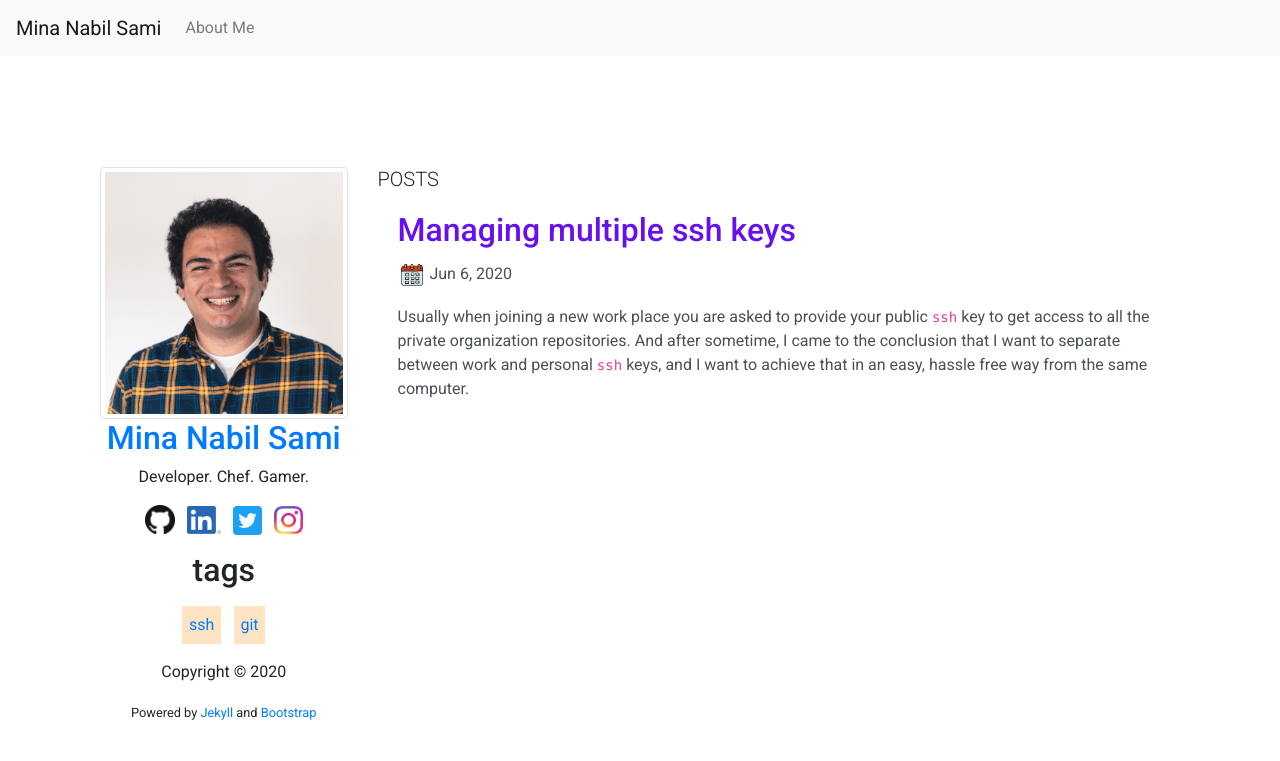
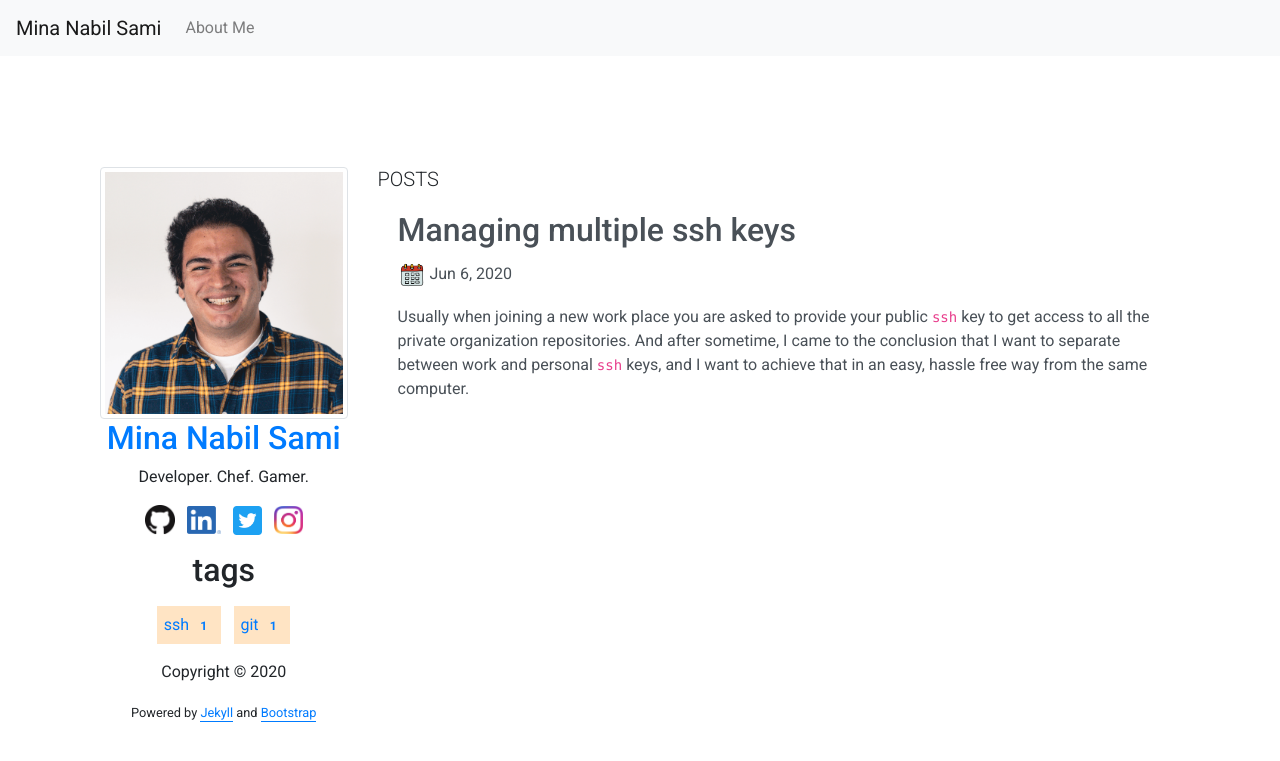
Before and after one commit to mnsami/minasami.com, a Jekyll site: the page built from index.md, in a window 1280 px wide. Shown: the top 761 px of the page. Built offline with Jekyll 4.4.1, drawn with Linux system fonts in a browser that asks for light colours; nearby versions of some CDN libraries.

```diff
--- a/Gemfile
+++ b/Gemfile
@@ -20,7 +20,7 @@ group :jekyll_plugins do
   gem "jekyll-feed", "~> 0.12"
   gem "html-proofer"
   gem "jekyll-seo-tag"
-#   gem "plainwhite"
+  gem "jekyll-sitemap"
 end
 
 # Windows and JRuby does not include zoneinfo files, so bundle the tzinfo-data gem
--- a/_includes/about.html
+++ b/_includes/about.html
@@ -35,11 +35,14 @@
             {% endif %}
         </ul>
         {% if site.tags.size > 0 %}
-            <div class="post-tags text-center">
+            <div class="tags text-center">
                 <h2 class="tags-header">tags</h2>
                 <div class="tags-cloud">
                     {% for tag in site.tags %}
-                        <a href="/tags/{{ tag[0] }}" class="tag-title text-wrap">{{ tag[0] }}</a>
+                        <a href="/tags/{{ tag[0] }}" class="tag-title text-wrap">
+                            {{ tag[0] }}
+                            <span class="badge badge-pill">{{ tag[1].size }}</span>
+                        </a>
                     {% endfor %}
                 </div>
             </div>
--- a/_includes/head.html
+++ b/_includes/head.html
@@ -10,3 +10,4 @@
 <link rel="manifest" href="/assets/favicon_io/site.webmanifest">
 <meta name="google-site-verification" content="4_ae8nciHvt4z5mqfgMMrtRRAK9XnXbOzZ8W6Z5nAhY" />
 {% seo title=false %}
+<script type="text/javascript" src="https://platform-api.sharethis.com/js/sharethis.js#property=5ef24a7308ecd500128efd33&product=inline-share-buttons" async="async"></script>
--- a/_layouts/default.html
+++ b/_layouts/default.html
@@ -36,9 +36,9 @@
         <link rel="stylesheet" href="/assets/css/styles.css"/>
 
         <!-- JS, Popper.js, and jQuery -->
-        <script src="https://code.jquery.com/jquery-3.5.1.slim.min.js" integrity="sha384-DfXdz2htPH0lsSSs5nCTpuj/zy4C+OGpamoFVy38MVBnE+IbbVYUew+OrCXaRkfj" crossorigin="anonymous"></script>
-        <script src="https://cdn.jsdelivr.net/npm/popper.js@1.16.0/dist/umd/popper.min.js" integrity="sha384-Q6E9RHvbIyZFJoft+2mJbHaEWldlvI9IOYy5n3zV9zzTtmI3UksdQRVvoxMfooAo" crossorigin="anonymous"></script>
-        <script src="https://stackpath.bootstrapcdn.com/bootstrap/4.5.0/js/bootstrap.min.js" integrity="sha384-OgVRvuATP1z7JjHLkuOU7Xw704+h835Lr+6QL9UvYjZE3Ipu6Tp75j7Bh/kR0JKI" crossorigin="anonymous"></script>
+        <script src="https://code.jquery.com/jquery-3.5.1.slim.min.js" integrity="sha384-DfXdz2htPH0lsSSs5nCTpuj/zy4C+OGpamoFVy38MVBnE+IbbVYUew+OrCXaRkfj" crossorigin="anonymous" defer></script>
+        <script src="https://cdn.jsdelivr.net/npm/popper.js@1.16.0/dist/umd/popper.min.js" integrity="sha384-Q6E9RHvbIyZFJoft+2mJbHaEWldlvI9IOYy5n3zV9zzTtmI3UksdQRVvoxMfooAo" crossorigin="anonymous" defer></script>
+        <script src="https://stackpath.bootstrapcdn.com/bootstrap/4.5.0/js/bootstrap.min.js" integrity="sha384-OgVRvuATP1z7JjHLkuOU7Xw704+h835Lr+6QL9UvYjZE3Ipu6Tp75j7Bh/kR0JKI" crossorigin="anonymous" defer></script>
 
         <!-- font -->
         <link href="https://fonts.googleapis.com/css2?family=Roboto:ital,wght@0,100;0,300;0,400;0,500;0,700;0,900;1,100;1,300;1,400;1,500;1,700;1,900&display=swap" rel="stylesheet">
--- a/_layouts/home.html
+++ b/_layouts/home.html
@@ -9,10 +9,8 @@ layout: default
 {% if site.posts.size > 0 %}
     <div class="posts list-group list-group-flush">
         {% for post in site.posts %}
-            <div class="list-group-item list-group-item-action">
-                <a href="{{ post.url | relative_url }}" alt="{{ post.title | escape }}">
-                    <h2 class="card-title">{{ post.title | escape }}</h2>
-                </a>
+            <a href="{{ post.url | relative_url }}" alt="{{ post.title | escape }}" class="list-group-item list-group-item-action">
+                <h2 class="card-title">{{ post.title | escape }}</h2>
                 <p>
                     <img width="28" src="/assets/images/calendar-icon.png" alt='{{ post.date | date: "%b %-d, %Y" }}' />
                     {{ post.date | date: "%b %-d, %Y" }}
@@ -20,7 +18,7 @@ layout: default
                 {% if site.show_excerpts %}
                     <p class="mb-1">{{ post.excerpt }}</p>
                 {% endif %}
-            </div>
+            </a>
         {% endfor %}
     </div>
 {% endif %}
--- a/_layouts/post.html
+++ b/_layouts/post.html
@@ -9,3 +9,5 @@ layout: default
 </p>
 
 {{ content }}
+
+<div class="sharethis-inline-share-buttons"></div>
--- a/assets/css/styles.css
+++ b/assets/css/styles.css
@@ -10,7 +10,7 @@ img {
     max-width: 100%;
 }
 
-.main-content a {
+/* .main-content a {
     color: #6610f2;
     text-decoration: none;
     padding-bottom: 1px;
@@ -22,6 +22,21 @@ img {
     text-decoration: none;
     padding-bottom: 1px;
 	border-bottom: 1px solid #0056b3;
+} */
+
+/* a hover => #0056b3 */
+/* a => 007bff */
+
+.profile a,
+.main-content a {
+    text-decoration: none;
+    padding-bottom: 1px;
+    border-bottom: 1px solid #007bff;
+}
+
+.social a,
+.tags a {
+    border: none;
 }
 
 .about {
--- a/robots.txt
+++ b/robots.txt
@@ -1,2 +1,4 @@
 User-agent: *
 Allow: /
+
+Sitemap: https://www.minasami.com/sitemap.xml
```
Also changed, not shown: _site_tags/killing.md (deleted, +0 -5 lines), _site_tags/someone.md (deleted, +0 -5 lines), _site_tags/update.md (deleted, +0 -5 lines), Gemfile.lock, assets/images/calendar-icon.png, assets/images/github.png, assets/images/instagram.png, assets/images/instagram_black.png, assets/images/linkedin.png, assets/images/twitter.png, assets/portfolio.png.
